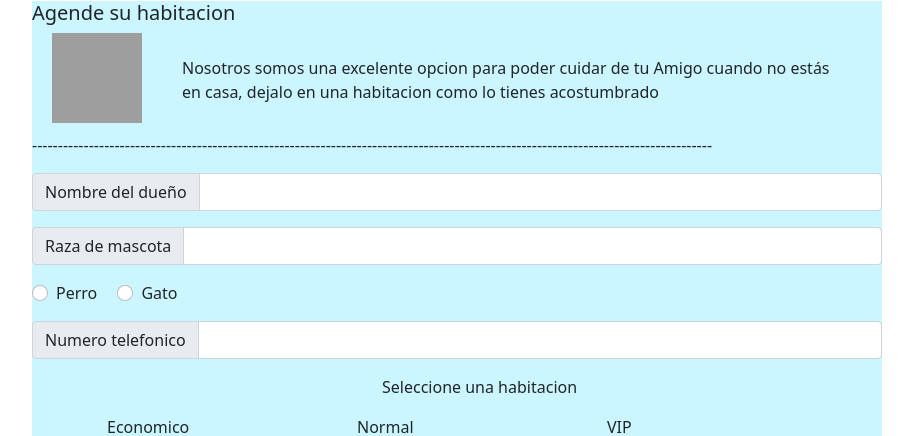
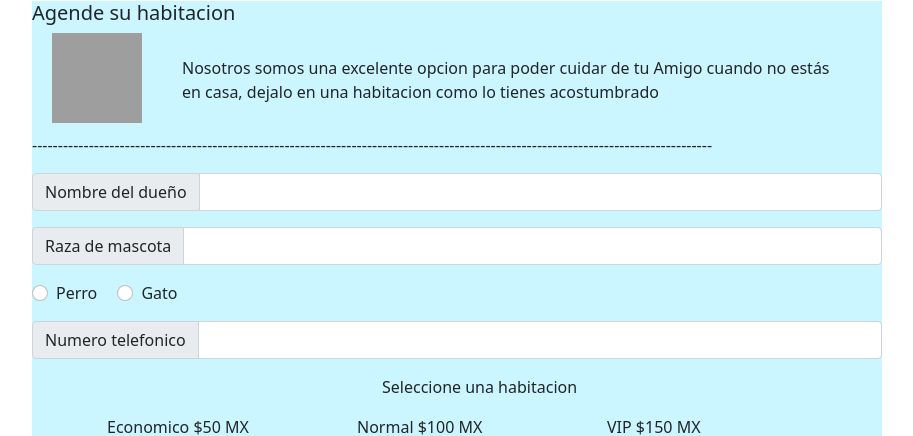
Before and after one commit to ImanolMG/Guarderia_PerritosAC_UNKNOWNSOFT, a Django app: page /preregistro/ in a window 1280 px wide. Shown: the part 49-485 px from the top of the page, without its empty margins (224-1137 px from the left). Run offline with Django 3.2, Linux system fonts and the light colour scheme; some libraries are stand-ins or nearby versions; grey boxes are pictures that could not be loaded.

Commit message:
Modificacion del formulario

```diff
--- a/templates/html/formulario_preregistro.html
+++ b/templates/html/formulario_preregistro.html
@@ -57,7 +57,7 @@
  </div>
 
 <div id="opcion-economico">
-      <div><label>Economico</label>  </div>
+      <div><label>Economico $50 MX</label>  </div>
   <img id="imagen-economico" src="https://cdn.discordapp.com/attachments/908140845306355783/912091617555533884/c10ff670f723b65317cb5588f48b8cae.png" >
      <div class="form-check form-check-inline mb-3">
   <input class="form-check-input" type="radio"  name="tipohabitacion" id="tipohabitacion" value="Economico">
@@ -66,7 +66,7 @@
 </div>
 
 <div id="opcion-normal">
-          <div><label>Normal</label>  </div>
+          <div><label>Normal $100 MX</label>  </div>
   <img id="imagen-normal" src="https://cdn.discordapp.com/attachments/908140845306355783/912092776827605032/CANIL2_1.png" >
 <div class="form-check form-check-inline mb-3">
   <input class="form-check-input" type="radio" name="tipohabitacion" id="tipohabitacion" value="Normal">
@@ -75,7 +75,7 @@
      </div>
 
         <div id="opcion-vip">
-      <div><label>VIP</label>  </div>
+      <div><label>VIP $150 MX</label>  </div>
   <img id="imagen-vip" src="https://cdn.discordapp.com/attachments/908140845306355783/912099021554876446/unknown.png"  >
 <div class="form-check form-check-inline mb-3">
   <input class="form-check-input" type="radio" name="tipohabitacion" id="tipohabitacion"  value="VIP">
```
